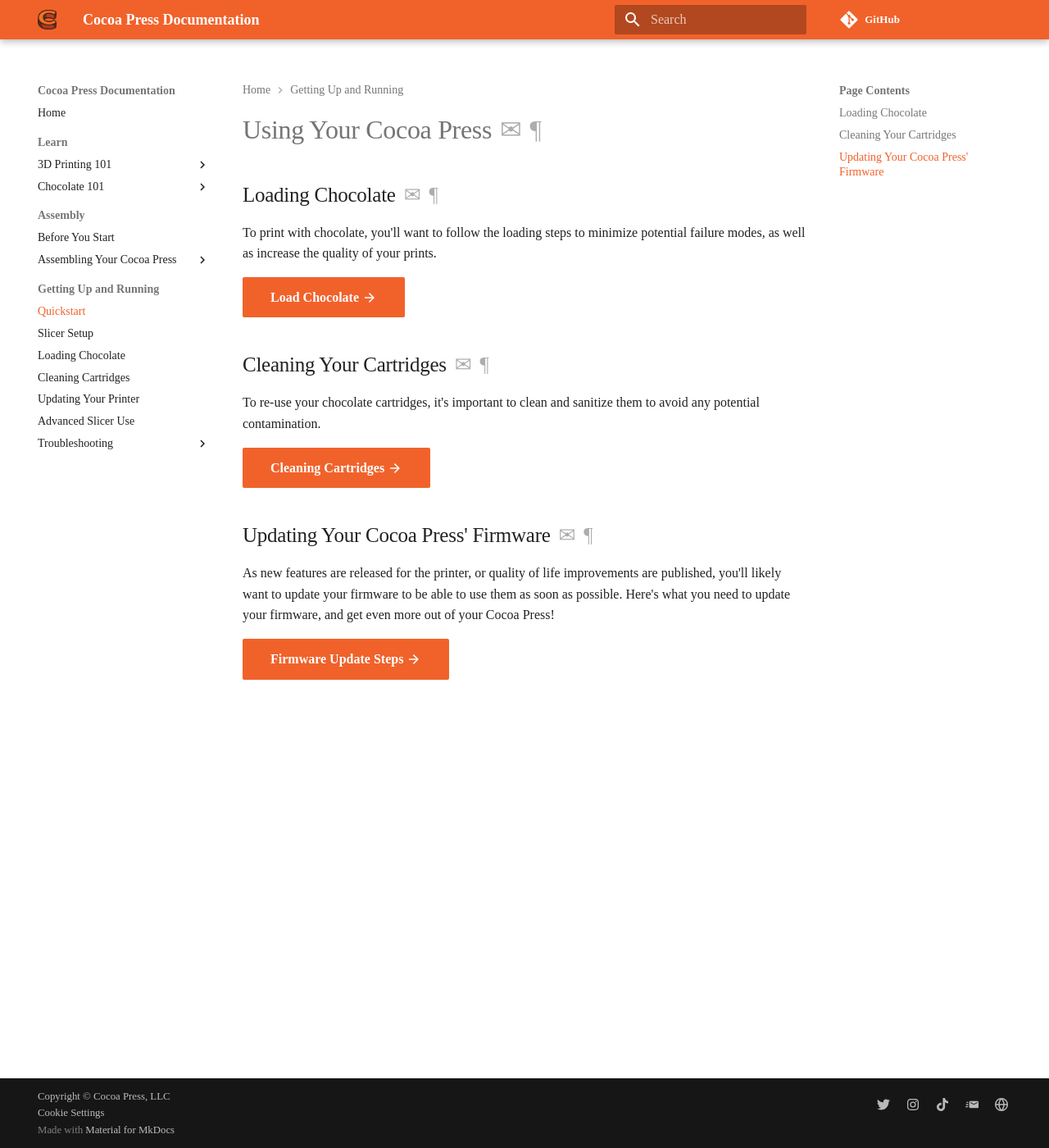
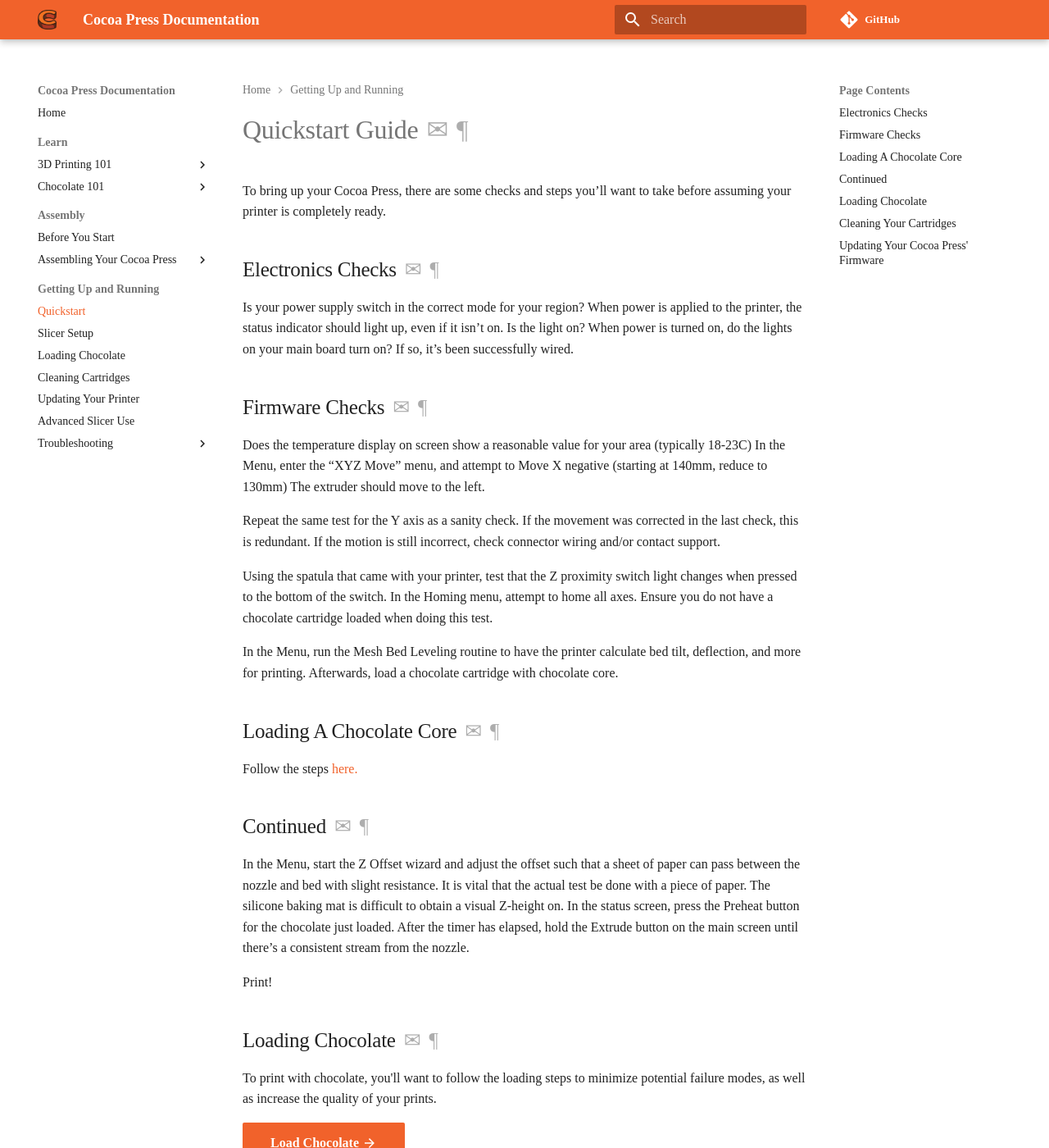
Before and after one commit to CocoaPress/docs, an MkDocs documentation site: the page built from docs/Printer/index.md, in a window 1280 px wide and 1400 px high. Shown: the whole window at 82% size. Built offline with MkDocs 1.6.1 and Material for MkDocs 9.7.7, drawn with Linux system fonts in a browser that asks for light colours; some web fonts are replaced; comment, search, counter and statistics services are not loaded.

Commit message:
Update verbiage in a few discrete places, as well as expand the menuing items for quickstart guide.

```diff
--- a/docs/Printer/index.md
+++ b/docs/Printer/index.md
@@ -1,4 +1,41 @@
-# Using Your Cocoa Press
+# Quickstart Guide
+
+To bring up your Cocoa Press, there are some checks and steps you’ll want to take before assuming your printer is completely ready.
+
+## Electronics Checks
+
+Is your power supply switch in the correct mode for your region?
+When power is applied to the printer, the status indicator should light up, even if it isn’t on.  Is the light on?
+When power is turned on, do the lights on your main board turn on?  If so, it’s been successfully wired.
+## Firmware Checks
+Does the temperature display on screen show a reasonable value for your area (typically 18-23C)
+In the Menu, enter the “XYZ Move” menu, and attempt to Move X negative (starting at 140mm, reduce to 130mm)
+The extruder should move to the left.
+
+Repeat the same test for the Y axis as a sanity check.
+If the movement was corrected in the last check, this is redundant.  If the motion is still incorrect, check connector wiring and/or contact support.
+
+Using the spatula that came with your printer, test that the Z proximity switch light changes when pressed to the bottom of the switch.
+In the Homing menu, attempt to home all axes.
+Ensure you do not have a chocolate cartridge loaded when doing this test.
+
+In the Menu, run the Mesh Bed Leveling routine to have the printer calculate bed tilt, deflection, and more for printing.
+Afterwards, load a chocolate cartridge with chocolate core.
+
+## Loading A Chocolate Core
+Follow the steps [here.](./Loading.md)
+
+## Continued
+In the Menu, start the Z Offset wizard and adjust the offset such that a sheet of paper can pass between the nozzle and bed with slight resistance.
+It is vital that the actual test be done with a piece of paper.  The silicone baking mat is difficult to obtain a visual Z-height on.
+In the status screen, press the Preheat button for the chocolate just loaded.
+After the timer has elapsed, hold the Extrude button on the main screen until there’s a consistent stream from the nozzle.
+<!-- add photo of loading core extrusion material. -->
+Print!
+
+
+
+
 
 ## Loading Chocolate
 
```
Also changed, not shown: docs/Printer/Flashing.md (+3 -3 lines), docs/Printer/Loading.md (+1 -1 lines).
